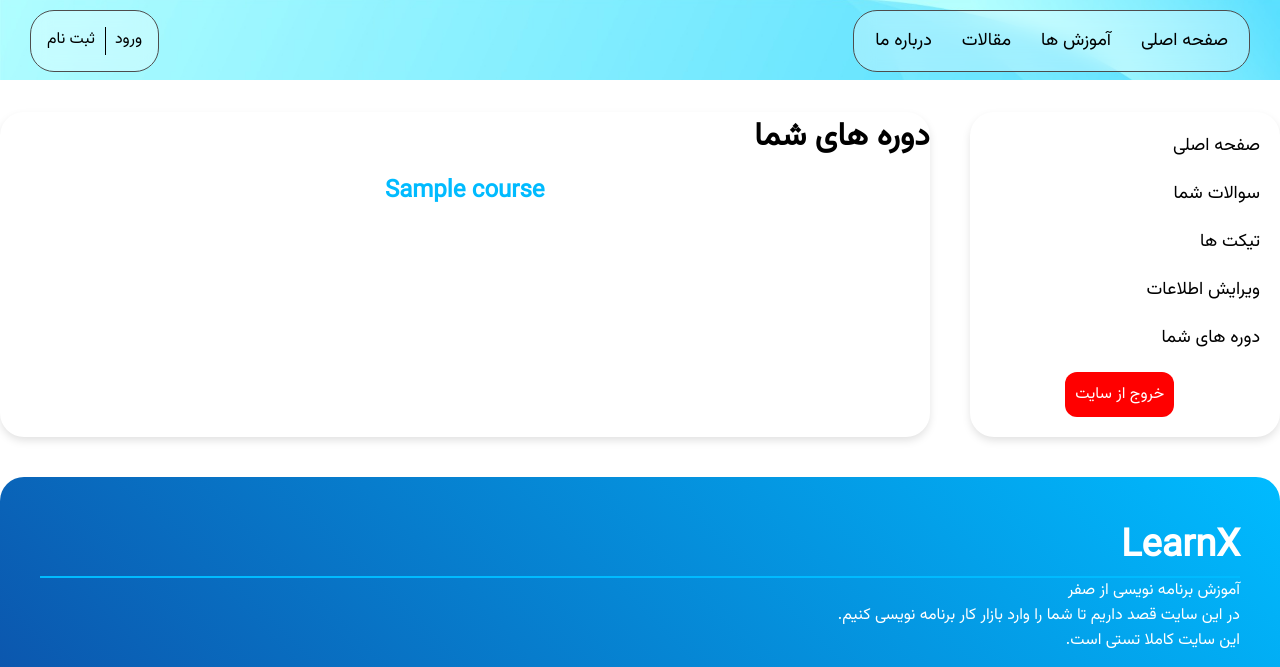
After one commit to amirhosin100/LearnX, a Django app: template user/templates/profile/register_courses.html in a window 1280 px wide. The commit adds this page. Shown: the top 667 px of the page. Run offline with Django 5.2, Linux system fonts and the light colour scheme; the template is opened without the code that fills it: most values are stand-ins (such as "Sample title", 1, 10 or a date in 2020).

Commit message:
change to profile and other

```diff
--- /dev/null
+++ b/learn/templates/create/make_learn.html
@@ -0,0 +1,5 @@
+{% extends "base/base.html" %}
+
+{% block sub_content %}
+	<h1>ساخت آموزش</h1>
+{% endblock %}
--- a/learn/urls.py
+++ b/learn/urls.py
@@ -9,4 +9,6 @@ urlpatterns = [
     path("detail/<slug:slug_learn>/<int:id>",views.film_detail, name='film_detail'),
 
     path("send_score/",views.send_score,name='send_score'),
+    path("make-learn/",views.make_learn,name="make_learn"),
+    path("my-learns/",views.my_learns,name="my_learns"),
 ]
--- a/user/static/css/base_profile.css
+++ b/user/static/css/base_profile.css
@@ -117,3 +117,13 @@ button{
     text-align: center;
     font-size: 18px;
 }
+.label{
+    width: 100%;
+    font-weight: bold;
+    font-size: 18px;
+    background-color: var(--light_blue);
+    height: 30px;
+    line-height: 30px;
+    color: white;
+    text-align: center;
+}
--- a/user/templates/profile/profile_base.html
+++ b/user/templates/profile/profile_base.html
@@ -3,10 +3,10 @@
 {% load static %}
 {% block head %}
     {{ block.super }}
-	<link rel="stylesheet" type="text/css" href="{% static "css/base_profile.css" %}">
+    <link rel="stylesheet" type="text/css" href="{% static "css/base_profile.css" %}">
 {% endblock %}
 {% block sub_content %}
-	<div class="main_container">
+    <div class="main_container">
         <aside class="sidebar">
             <div class="tool">
                 <a href="{% url "user:profile" %}" class="link">
@@ -14,7 +14,7 @@
                 </a>
             </div>
             <div class="tool">
-                <a href="{% url "user:your_asks" %}" class="link">
+                <a href="{% url "user:my_asks" %}" class="link">
                     <h3>سوالات شما</h3>
                 </a>
             </div>
@@ -29,18 +29,33 @@
                 </a>
             </div>
             <div class="tool">
-                <a href="{% url "user:profile" %}" class="link">
+                <a href="{% url "user:register_courses" %}" class="link">
                     <h3>دوره های شما</h3>
                 </a>
             </div>
+
+
+            {#     for teachers       #}
+            {% if user.teacher %}
+                <div class="label">بخش معلمان</div>
+                <div class="tool">
+                    <a href="{% url "learn:my_learns" %}" class="link">
+                        <h3>آموزش های شما</h3>
+                    </a>
+
+                </div>
+                <div class="tool">
+                    <a href="{% url "learn:make_learn" %}" class="link">
+                        <h3>ایجاد یک دوره جدید</h3>
+                    </a>
+                </div>
+            {% endif %}
             <div class="tool">
                 <form method="post" action="{% url "user:logout" %}">
                     {% csrf_token %}
                     <button type="submit" class="button_exit">خروج از سایت</button>
                 </form>
             </div>
-
-
         </aside>
         <main>
             {% block profile_content %}{% endblock %}
--- /dev/null
+++ b/user/templates/profile/register_courses.html
@@ -0,0 +1,13 @@
+{% extends "profile/profile_base.html" %}
+
+{% block title %}
+    {{ block.super }}
+	دوره های شما
+{% endblock %}
+
+{% block profile_content %}
+	<h1>دوره های شما</h1>
+    {% for course in courses %}
+        <a href="{{ course.get_absolute_url }}"><h2 class="text_header">{{ course.title }}</h2></a>
+    {% endfor %}
+{% endblock %}S
--- a/user/urls.py
+++ b/user/urls.py
@@ -10,6 +10,8 @@ urlpatterns = [
     path("logout/",auth_views.LogoutView.as_view(),name="logout"),
     path("register/",views.register,name="register"),
     path("profile/",views.profile,name="profile"),
-    path("profile/your-asks",views.your_asks,name="your_asks"),
-    path("profile/edit-personal-info",views.edit_personal_info,name="edit_personal_info")
+    path("profile/my-asks", views.my_asks, name="my_asks"),
+    path("profile/edit-personal-info",views.edit_personal_info,name="edit_personal_info"),
+    path("register-courses/",views.register_courses,name="register_courses"),
+
 ]
```
Also changed, not shown: blog/views.py (+16 -13 lines), decorators/teachers.py (added, +16 -0 lines), decorators/users.py (added, +16 -0 lines), learn/views.py (+12 -14 lines), user/views.py (+9 -1 lines).
